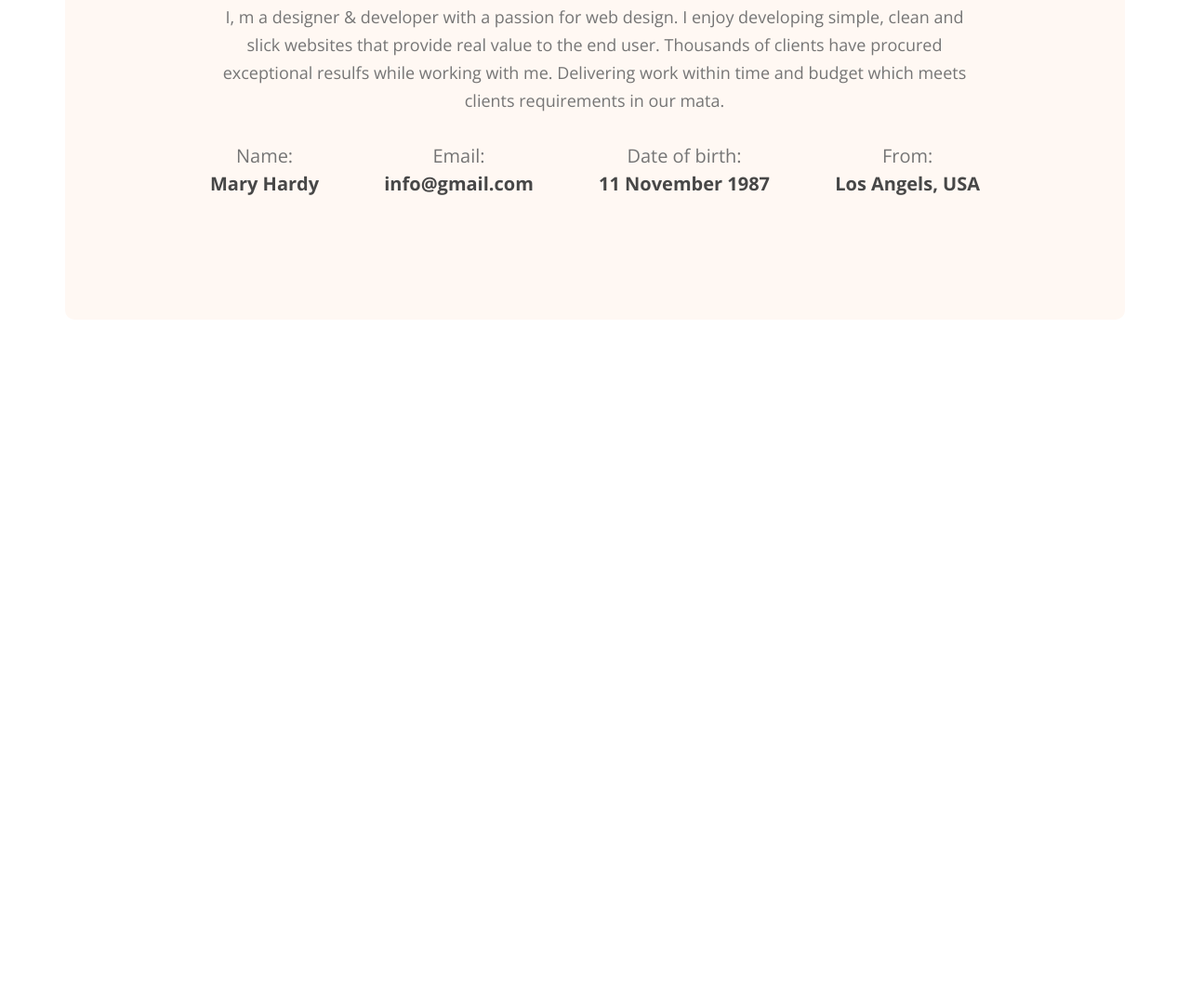
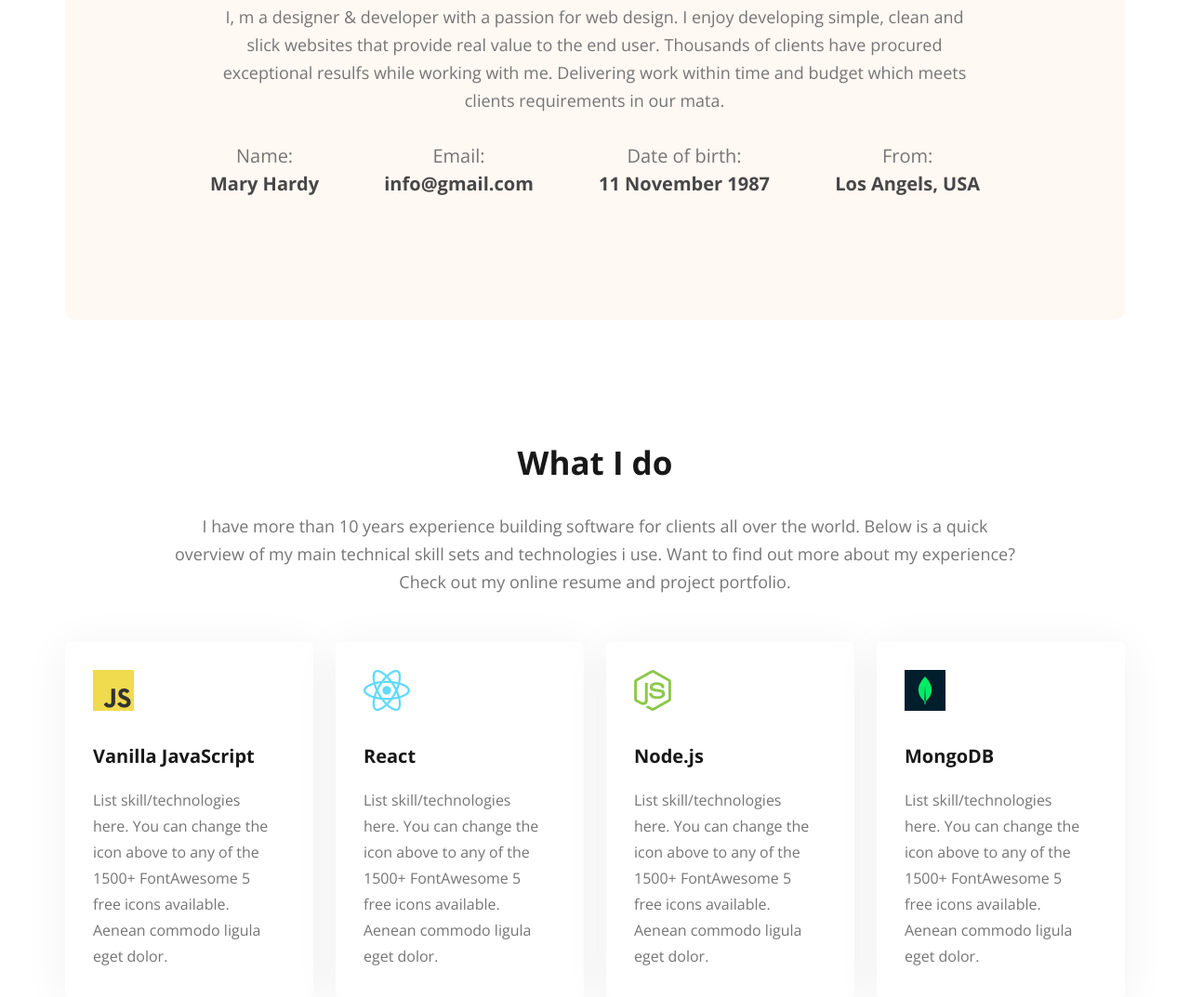
Before and after one commit to omor777/developer-portfolio-2, a plain HTML site: page index.html in a window 1280 px wide. Shown: the part 1177-2250 px from the top of the page at 93% size. Before the commit the page ends 1521 px from the top, so only its background shows below. Drawn offline with nearby package versions, Linux system fonts and the light colour scheme.

Commit message:
what i do section completed

```diff
--- a/index.html
+++ b/index.html
@@ -60,15 +60,16 @@
     </header>
 
     <main>
+      <!-- about me section start here -->
       <section id="about-me">
         <div>
           <h3 class="section-title">About Me</h3>
           <p>
             I, m a designer & developer with a passion for web design. I enjoy
-            developing simple, clean and slick websites that provide real value to
-            the end user. Thousands of clients have procured exceptional resulfs
-            while working with me. Delivering work within time and budget which
-            meets clients requirements in our mata.
+            developing simple, clean and slick websites that provide real value
+            to the end user. Thousands of clients have procured exceptional
+            resulfs while working with me. Delivering work within time and
+            budget which meets clients requirements in our mata.
           </p>
           <div class="about-info">
             <div>
@@ -90,6 +91,61 @@
           </div>
         </div>
       </section>
+      <!-- about me section end here -->
+      <!-- what i do section start here -->
+      <section id="what-i-do">
+        <div class="what-i-do">
+          <h3 class="section-title">What I do</h3>
+          <p>
+            I have more than 10 years experience building software for clients
+            all over the world. Below is a quick overview of my main technical
+            skill sets and technologies i use. Want to find out more about my
+            experience? Check out my online resume and project portfolio.
+          </p>
+          <div class="skills-container">
+            <div class="skill">
+              <img src="images/icons/js.png" alt="" />
+              <h3>Vanilla JavaScript</h3>
+              <p>
+                List skill/technologies here. You can change the icon above to
+                any of the 1500+ FontAwesome 5 free icons available. Aenean
+                commodo ligula eget dolor.
+              </p>
+            </div>
+
+            <div class="skill">
+              <img src="images/icons/react.png" alt="" />
+              <h3>React</h3>
+              <p>
+                List skill/technologies here. You can change the icon above to
+                any of the 1500+ FontAwesome 5 free icons available. Aenean
+                commodo ligula eget dolor.
+              </p>
+            </div>
+
+            <div class="skill">
+              <img src="images/icons/nodejs.png" alt="" />
+              <h3>Node.js</h3>
+              <p>
+                List skill/technologies here. You can change the icon above to
+                any of the 1500+ FontAwesome 5 free icons available. Aenean
+                commodo ligula eget dolor.
+              </p>
+            </div>
+
+            <div class="skill">
+              <img src="images/icons/mongo.png" alt="" />
+              <h3>MongoDB</h3>
+              <p>
+                List skill/technologies here. You can change the icon above to
+                any of the 1500+ FontAwesome 5 free icons available. Aenean
+                commodo ligula eget dolor.
+              </p>
+            </div>
+          </div>
+        </div>
+      </section>
+      <!-- what i do section end here -->
     </main>
   </body>
 </html>
--- a/styles/style.css
+++ b/styles/style.css
@@ -153,7 +153,7 @@ body {
 }
 
 #about-me {
-  margin-top: 130px;
+  margin: 130px 0;
 }
 #about-me > div {
   width: 1140px;
@@ -173,9 +173,9 @@ body {
 }
 #about-me .about-info {
   display: grid;
- display: flex;
- align-items: center;
- justify-content: space-between;
+  display: flex;
+  align-items: center;
+  justify-content: space-between;
   margin-top: 30px;
 }
 
@@ -192,5 +192,52 @@ body {
   font-size: 20px;
   font-weight: 700;
   line-height: 30px;
+}
 
+/* what i do section */
+
+#what-i-do {
+  max-width: 1140px;
+  margin: 0 auto;
 }
+
+.what-i-do {
+}
+.what-i-do > p {
+  max-width: 909px;
+  color: #757575;
+  text-align: center;
+  font-size: 18px;
+  font-weight: 400;
+  line-height: 30px;
+  margin: 0 auto;
+  margin-top: 30px;
+  margin-bottom: 50px;
+}
+
+.skills-container {
+  display: grid;
+  grid-template-columns: repeat(4, 1fr);
+  gap: 24px;
+}
+
+.skills-container .skill {
+  border-radius: 5px;
+  background: #fff;
+  box-shadow: 0px 6px 50px 0px rgba(0, 0, 0, 0.06);
+  padding: 30px;
+}
+.skills-container .skill > h3 {
+  color: #181818;
+  font-size: 20px;
+  font-weight: 700;
+  margin-top: 30px;
+  margin-bottom: 20px;
+}
+.skills-container .skill > p {
+  color: #757575;
+  font-size: 16px;
+  font-weight: 400;
+  line-height: 28px;
+  max-width: 201px;
+}
```
